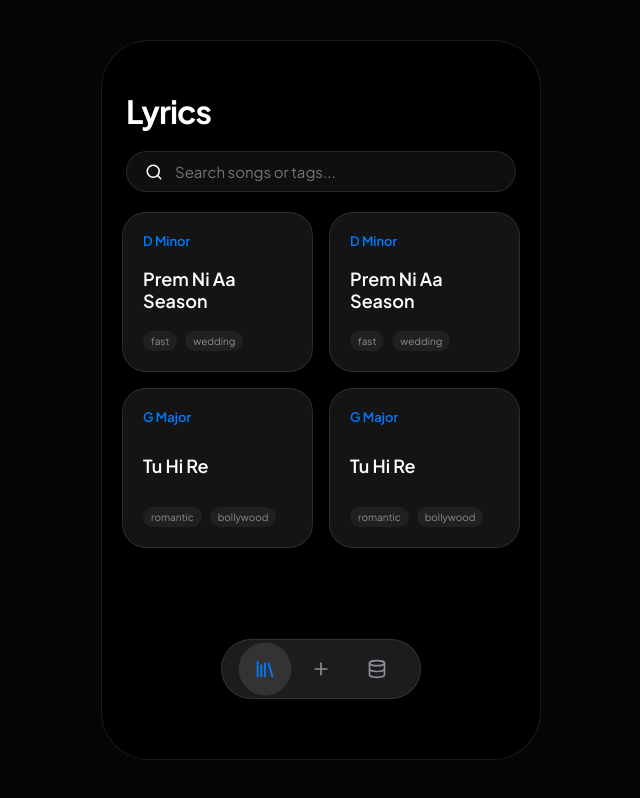
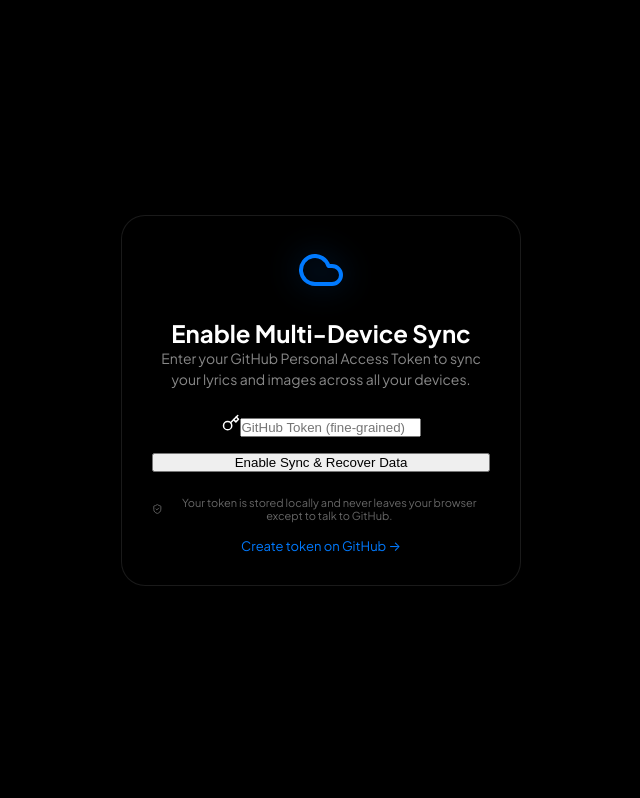
Before and after one commit to nottaklu/lyrics-vault, a React (Vite) app: page / in a window 1280 px wide. Shown: the whole page, without its empty margins (319-959 px from the left). Built offline with nearby package versions, Linux system fonts and the light colour scheme.

Commit message:
Restore GitHub Sync and stabilization fixes

```diff
--- a/preview.html
+++ b/preview.html
@@ -325,7 +325,8 @@
         }
 
         function deleteSong(id) {
-            if (confirm('Delete?')) {
+            const s = songs.find(x => x.id === id);
+            if (confirm(`Are you absolutely sure you want to delete "${s.title}"?`)) {
                 songs = songs.filter(x => x.id !== id);
                 localStorage.setItem('songs', JSON.stringify(songs));
                 render();
--- a/src/App.css
+++ b/src/App.css
@@ -127,3 +127,75 @@
 }
 
 .fade-in { animation: fadeIn 0.4s ease; }
+
+/* Sync Setup Overlay */
+.sync-setup-overlay {
+  position: fixed;
+  top: 0;
+  left: 0;
+  right: 0;
+  bottom: 0;
+  background: rgba(0, 0, 0, 0.85);
+  backdrop-filter: blur(10px);
+  z-index: 10000;
+  display: flex;
+  align-items: center;
+  justify-content: center;
+  padding: 20px;
+}
+
+.sync-setup-card {
+  width: 100%;
+  max-width: 400px;
+  padding: 30px;
+  text-align: center;
+  border-radius: 24px;
+  background: var(--bg);
+  border: 1px solid var(--border);
+}
+
+.sync-icon-row {
+  margin-bottom: 20px;
+  color: var(--accent);
+}
+
+.cloud-icon {
+  filter: drop-shadow(0 0 15px rgba(0, 122, 255, 0.4));
+}
+
+.sync-description {
+  color: #888;
+  font-size: 14px;
+  line-height: 1.5;
+  margin-bottom: 24px;
+}
+
+.sync-form {
+  display: flex;
+  flex-direction: column;
+  gap: 16px;
+}
+
+.error-text {
+  color: #ff453a;
+  font-size: 12px;
+  margin-top: -8px;
+}
+
+.security-note {
+  display: flex;
+  align-items: center;
+  justify-content: center;
+  gap: 6px;
+  margin-top: 24px;
+  color: #666;
+  font-size: 11px;
+}
+
+.token-link {
+  display: inline-block;
+  margin-top: 16px;
+  color: var(--accent);
+  font-size: 13px;
+  text-decoration: none;
+}
--- a/src/App.jsx
+++ b/src/App.jsx
@@ -4,6 +4,8 @@
 import SongModal from './components/SongModal';
 import SongForm from './components/SongForm';
 import { db } from './db';
+import { githubService } from './services/githubService';
+import SyncSetup from './components/SyncSetup';
 import './App.css';
 
 const DEFAULT_SONGS = [
@@ -28,11 +30,27 @@
   const [showAddForm, setShowAddForm] = useState(false);
   const [editingSong, setEditingSong] = useState(null);
   const [activeTab, setActiveTab] = useState('library');
+  const [ghToken, setGhToken] = useState(githubService.getToken());
 
   const loadSongs = async () => {
+    try {
+      // 1. Priority: Load from GitHub if token exists
+      if (ghToken) {
+        const ghSongs = await githubService.getSongs();
+        if (ghSongs && ghSongs.length > 0) {
+          // Sync GH songs to local DB
+          await db.songs.clear();
+          await db.songs.bulkAdd(ghSongs);
+        }
+      }
+    } catch (err) {
+      console.error("GitHub Sync failed, falling back to local storage:", err);
+    }
+
+    // 2. Load from Local DB (Dexie)
     const all = await db.songs.toArray();
-    // Sort by order
     const sorted = all.sort((a, b) => (a.order ?? 0) - (b.order ?? 0));
+
     if (sorted.length === 0) {
       const initial = DEFAULT_SONGS.map((s, i) => ({ ...s, order: i }));
       await db.songs.bulkAdd(initial);
@@ -47,6 +65,25 @@
   }, []);
 
   const handleSaveSong = async (data) => {
+    try {
+      if (editingSong) {
+        const updated = { ...editingSong, ...data };
+        await githubService.saveSong(updated, data.imageBlob);
+        await db.songs.update(editingSong.id, data);
+      } else {
+        const all = await db.songs.toArray();
+        const nextOrder = all.length > 0 ? Math.max(...all.map(s => s.order || 0)) + 1 : 0;
+        const newSong = { ...data, order: nextOrder };
+        const saved = await githubService.saveSong(newSong, data.imageBlob);
+        await db.songs.add(saved);
+      }
+      await loadSongs();
+      setShowAddForm(false);
+      setEditingSong(null);
+      setActiveTab('database');
+    } catch (err) {
+      console.error("Failed to save to GitHub:", err);
+      // Fallback: save locally
       if (editingSong) {
         await db.songs.update(editingSong.id, data);
       } else {
@@ -58,6 +95,7 @@
       setShowAddForm(false);
       setEditingSong(null);
       setActiveTab('database');
+    }
   };
 
   const deleteSong = async (id) => {
@@ -102,6 +140,13 @@
     s.title.toLowerCase().includes(searchQuery.toLowerCase()) ||
     (s.keywords && s.keywords.some(k => k.toLowerCase().includes(searchQuery.toLowerCase())))
   ).sort((a, b) => (a.order ?? 0) - (b.order ?? 0));
+
+  if (!ghToken) {
+    return <SyncSetup onComplete={(token) => {
+      setGhToken(token);
+      loadSongs();
+    }} />;
+  }
 
   return (
     <div className="app-container">
--- a/src/components/SongForm.jsx
+++ b/src/components/SongForm.jsx
@@ -14,6 +14,7 @@
     : (formData.keywords || '');
 
   const [keywordsDisplay, setKeywordsDisplay] = useState(keywordsInitial);
+  const [imageBlob, setImageBlob] = useState(null);
 
   const handleSubmit = (e) => {
     e.preventDefault();
@@ -25,7 +26,8 @@
 
     onSave({
       ...formData,
-      keywords: keywordsArray
+      keywords: keywordsArray,
+      imageBlob: imageBlob
     });
   };
 
@@ -69,6 +71,14 @@
               />
             </div>
             <div className="form-group">
+              <label>Lyric Image (Link to GitHub Sync)</label>
+              <input
+                type="file"
+                accept="image/*"
+                onChange={e => setImageBlob(e.target.files[0])}
+              />
+            </div>
+            <div className="form-group">
               <label>Lyrics</label>
               <textarea
                 value={formData.lyrics}
--- /dev/null
+++ b/src/components/SyncSetup.jsx
@@ -0,0 +1,78 @@
+import React, { useState } from 'react';
+import { githubService } from '../services/githubService';
+import { Cloud, Key, ShieldCheck } from 'lucide-react';
+
+const SyncSetup = ({ onComplete }) => {
+  const [token, setToken] = useState('');
+  const [loading, setLoading] = useState(false);
+  const [error, setError] = useState('');
+
+  const handleSubmit = async (e) => {
+    e.preventDefault();
+    if (!token) return;
+
+    setLoading(true);
+    setError('');
+
+    try {
+      // Test the token
+      githubService.setToken(token);
+      await githubService.getSongs();
+      onComplete(token);
+    } catch (err) {
+      setError('Invalid token or no access to repository. Please verify permissions.');
+      githubService.setToken('');
+    } finally {
+      setLoading(false);
+    }
+  };
+
+  return (
+    <div className="sync-setup-overlay fade-in">
+      <div className="sync-setup-card glass-morphism">
+        <div className="sync-icon-row">
+          <Cloud size={48} className="cloud-icon" />
+        </div>
+        <h2>Enable Multi-Device Sync</h2>
+        <p className="sync-description">
+          Enter your GitHub Personal Access Token to sync your lyrics and images across all your devices.
+        </p>
+
+        <form onSubmit={handleSubmit} className="sync-form">
+          <div className="input-group">
+            <Key size={18} className="input-icon" />
+            <input
+              type="password"
+              placeholder="GitHub Token (fine-grained)"
+              value={token}
+              onChange={(e) => setToken(e.target.value)}
+              required
+            />
+          </div>
+
+          {error && <p className="error-text">{error}</p>}
+
+          <button type="submit" className="primary-btn" disabled={loading}>
+            {loading ? 'Verifying...' : 'Enable Sync & Recover Data'}
+          </button>
+        </form>
+
+        <div className="security-note">
+          <ShieldCheck size={14} />
+          <span>Your token is stored locally and never leaves your browser except to talk to GitHub.</span>
+        </div>
+
+        <a
+          href="https://github.com/settings/tokens"
+          target="_blank"
+          rel="noopener noreferrer"
+          className="token-link"
+        >
+          Create token on GitHub &rarr;
+        </a>
+      </div>
+    </div>
+  );
+};
+
+export default SyncSetup;
--- /dev/null
+++ b/src/services/githubService.js
@@ -0,0 +1,113 @@
+const REPO_OWNER = 'nottaklu';
+const REPO_NAME = 'lyrics-vault';
+const BRANCH = 'main';
+
+export const githubService = {
+  getToken() {
+    return localStorage.getItem('gh_token');
+  },
+
+  setToken(token) {
+    localStorage.setItem('gh_token', token);
+  },
+
+  async fetchFile(path) {
+    const url = `https://api.github.com/repos/${REPO_OWNER}/${REPO_NAME}/contents/${path}?ref=${BRANCH}`;
+    const token = this.getToken();
+    if (!token) return null;
+
+    const response = await fetch(url, {
+      headers: {
+        'Authorization': `token ${token}`,
+        'Accept': 'application/vnd.github.v3+json'
+      }
+    });
+
+    if (response.status === 404) return null;
+    if (!response.ok) throw new Error('Failed to fetch file from GitHub');
+
+    const data = await response.json();
+    const content = atob(data.content.replace(/\n/g, ''));
+    return { content: JSON.parse(content), sha: data.sha };
+  },
+
+  async uploadFile(path, content, message, sha = null) {
+    const url = `https://api.github.com/repos/${REPO_OWNER}/${REPO_NAME}/contents/${path}`;
+    const body = {
+      message,
+      content: typeof content === 'string' ? btoa(content) : content, // Already base64 for images
+      branch: BRANCH
+    };
+    if (sha) body.sha = sha;
+
+    const response = await fetch(url, {
+      method: 'PUT',
+      headers: {
+        'Authorization': `token ${this.getToken()}`,
+        'Content-Type': 'application/json',
+      },
+      body: JSON.stringify(body)
+    });
+
+    if (!response.ok) {
+      const err = await response.json();
+      throw new Error(err.message || 'Failed to upload to GitHub');
+    }
+    return await response.json();
+  },
+
+  async getSongs() {
+    const file = await this.fetchFile('data/songs.json');
+    return file ? file.content : [];
+  },
+
+  async saveSong(songData, imageBlob) {
+    let imageUrl = songData.imageUrl;
+    let imagePath = songData.imagePath;
+
+    if (imageBlob) {
+      const base64Image = await new Promise((resolve) => {
+        const reader = new FileReader();
+        reader.onloadend = () => resolve(reader.result.split(',')[1]);
+        reader.readAsDataURL(imageBlob);
+      });
+
+      imagePath = `data/images/${Date.now()}.jpg`;
+      await this.uploadFile(imagePath, base64Image, `Add image for ${songData.title}`);
+      imageUrl = `https://raw.githubusercontent.com/${REPO_OWNER}/${REPO_NAME}/${BRANCH}/${imagePath}`;
+    }
+
+    const songsFile = await this.fetchFile('data/songs.json');
+    const songs = songsFile ? songsFile.content : [];
+
+    const newSong = {
+      ...songData,
+      id: songData.id || Date.now(),
+      imageUrl,
+      imagePath,
+      createdAt: songData.createdAt || new Date().toISOString()
+    };
+
+    // Check if updating or adding
+    const existingIndex = songs.findIndex(s => s.id === newSong.id);
+    let updatedSongs;
+    if (existingIndex > -1) {
+      updatedSongs = [...songs];
+      updatedSongs[existingIndex] = newSong;
+    } else {
+      updatedSongs = [newSong, ...songs];
+    }
+
+    await this.uploadFile('data/songs.json', JSON.stringify(updatedSongs, null, 2), `Save song: ${songData.title}`, songsFile?.sha);
+
+    return newSong;
+  },
+
+  async deleteSong(id) {
+    const songsFile = await this.fetchFile('data/songs.json');
+    if (!songsFile) return;
+    const songs = songsFile.content;
+    const updatedSongs = songs.filter(s => s.id !== id);
+    await this.uploadFile('data/songs.json', JSON.stringify(updatedSongs, null, 2), `Delete song ID: ${id}`, songsFile.sha);
+  }
+};
```
Lines whose indentation alone changed are shown as unchanged.
